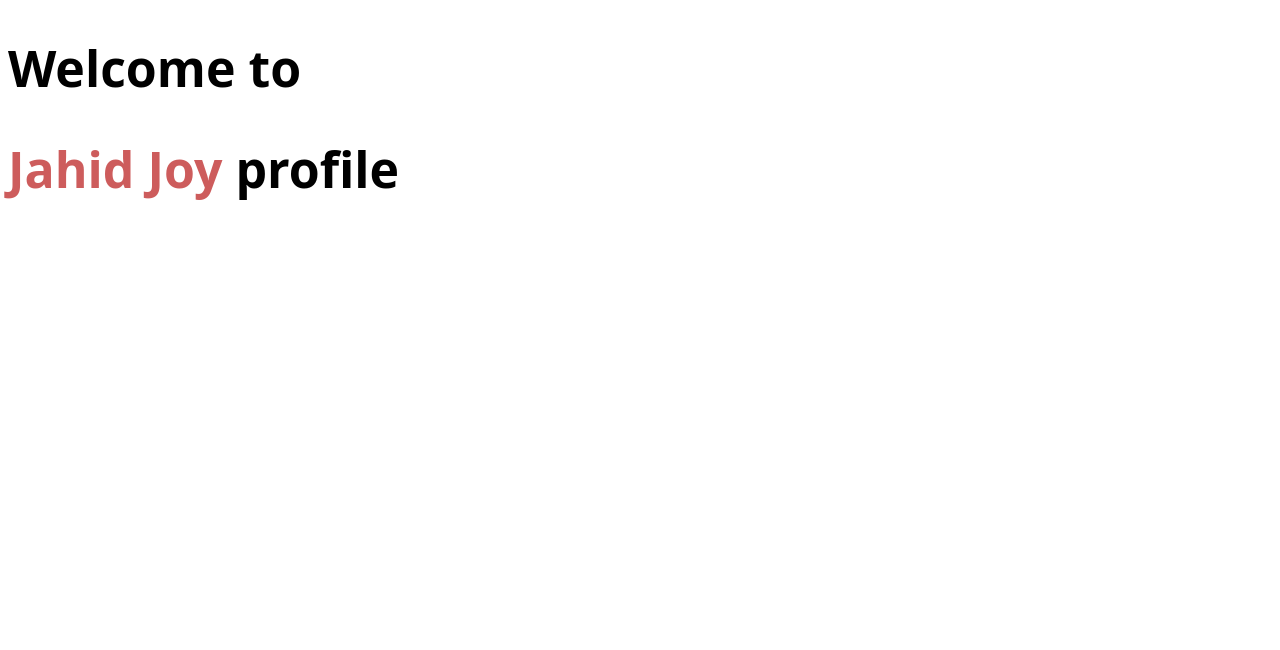
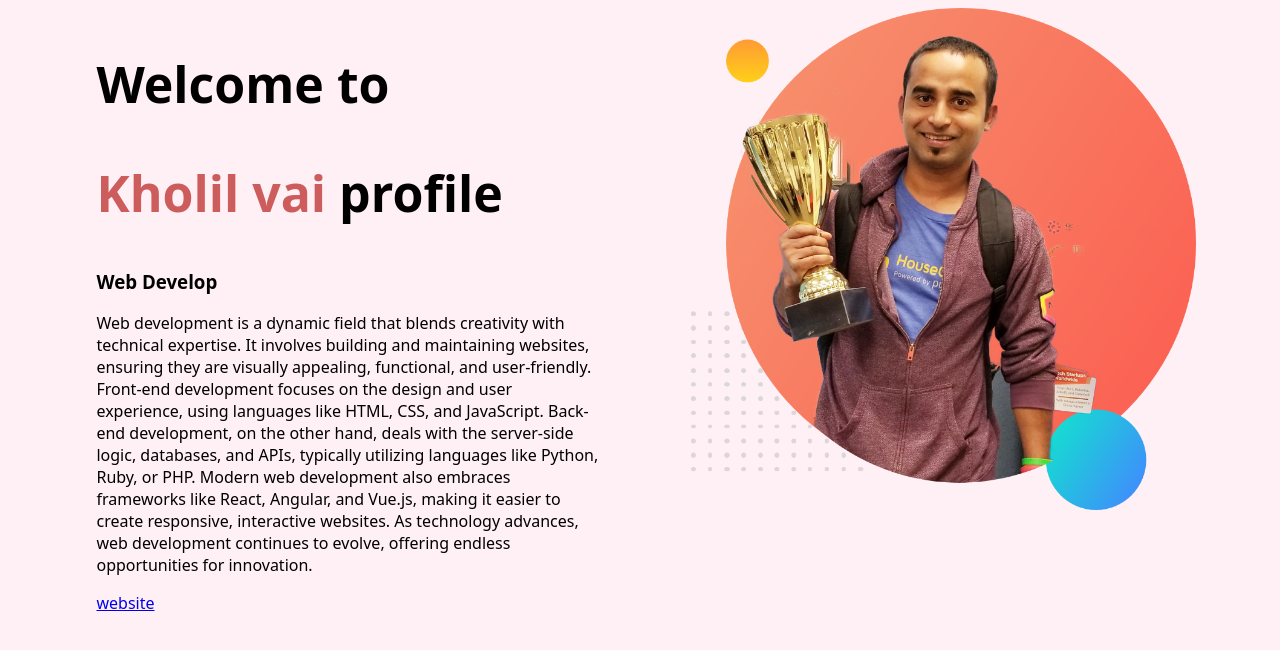
Before and after one commit to JahidJoy-web/laptop, a plain HTML site: page index.html in a window 1280 px wide. Drawn offline with Linux system fonts and the light colour scheme.

Commit message:
first section add

```diff
--- a/index.html
+++ b/index.html
@@ -7,8 +7,21 @@
     <link rel="stylesheet" href="style.css">
 </head>
 <body>
-    <h1>Welcome to</h1>
-    <h1><span class="jahid">Jahid Joy</span> profile</h1>
+  <section>
+    <div class="half-width">
+        <h1>Welcome to</h1>
+        <h1><span class="jahid">Kholil vai</span> profile</h1>
+        <h3>Web Develop</h3>
+        <p>Web development is a dynamic field that blends creativity with technical expertise. It involves building and maintaining websites, ensuring they are visually appealing, functional, and user-friendly. Front-end development focuses on the design and user experience, using languages like HTML, CSS, and JavaScript. Back-end development, on the other hand, deals with the server-side logic, databases, and APIs, typically utilizing languages like Python, Ruby, or PHP. Modern web development also embraces frameworks like React, Angular, and Vue.js, making it easier to create responsive, interactive websites. As technology advances, web development continues to evolve, offering endless opportunities for innovation.</p>
+        <a class="link-button" target="_blank" href="https://jahidjoy-web.github.io/my-website/">website</a>
+    </div>
+        <div class="half-width">
+            <img src="images/jhankar.png" alt="">
+        </div>
+
+  </section>
+
+
 
 </body>
 </html>
--- a/style.css
+++ b/style.css
@@ -1,5 +1,5 @@
 body{
-    background-color: ;
+   background-color: lavenderblush;
     font-family: system-ui, -apple-system, BlinkMacSystemFont, 'Segoe UI', Roboto, Oxygen, Ubuntu, Cantarell, 'Open Sans', 'Helvetica Neue', sans-serif;
 }
 h1{
@@ -8,3 +8,15 @@ h1{
 .jahid{
     color: indianred;
 }
+.half-width{
+    width: 40%;
+    float: left;
+    margin-left: 5%;
+    padding-left: 2%;
+}
+.half-width img{
+    width: 100%;
+}
+.link-button{
+
+}
```
